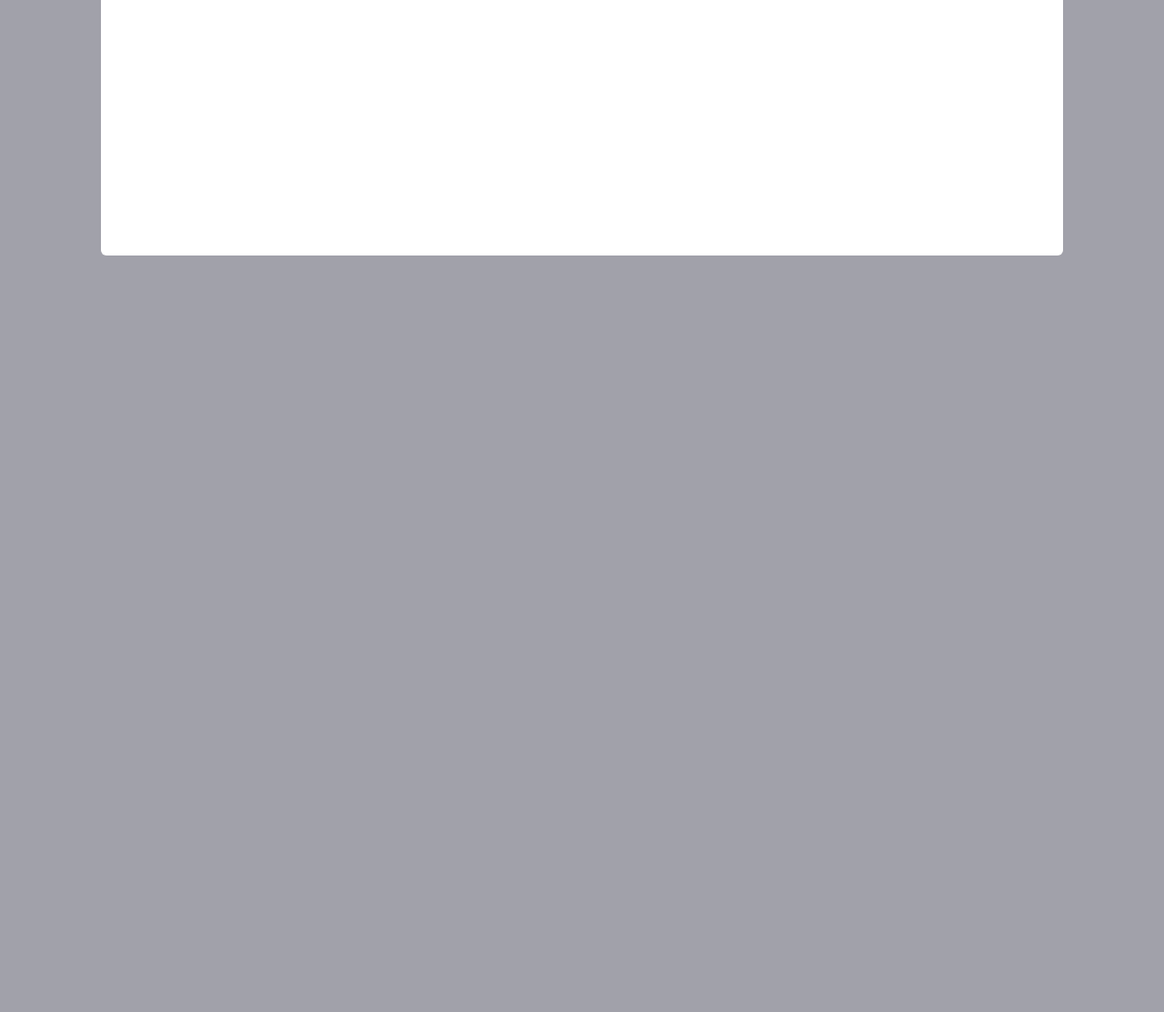
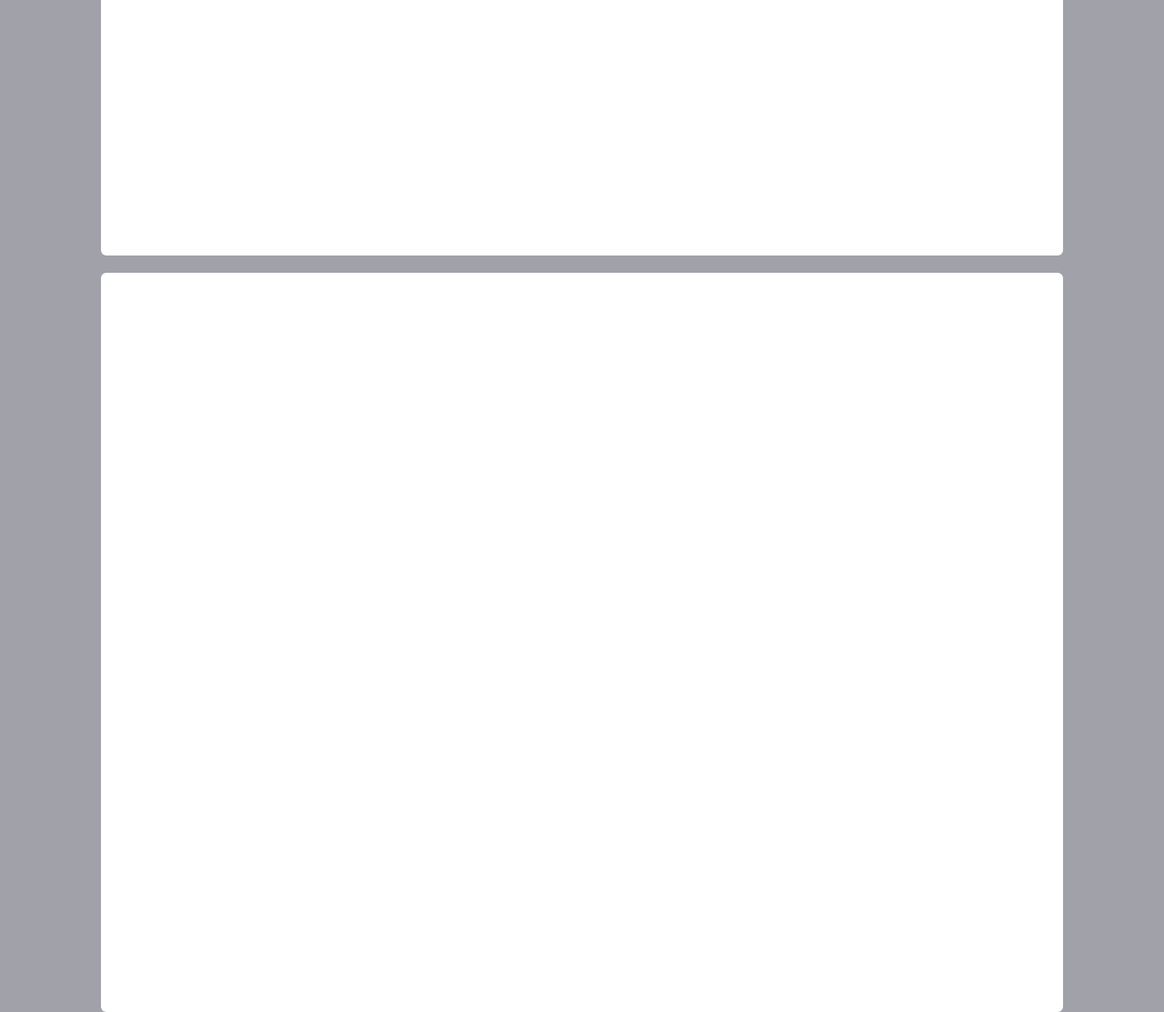
Before and after one commit to victorkimuyu/Kayak-Design-Catalogue, a website: page index.html in a window 1280 px wide. Shown: the part 550-1663 px from the top of the page at 91% size. Before the commit the page ends 850 px from the top, so only its background shows below. Drawn offline with nearby package versions, Linux system fonts and the light colour scheme.

Commit message:
Added new page

```diff
--- a/index.html
+++ b/index.html
@@ -26,6 +26,7 @@
             </div>
         </div>
     </section>
+    <section class="sheet"></section>
 </body>
 
 </html>
```
